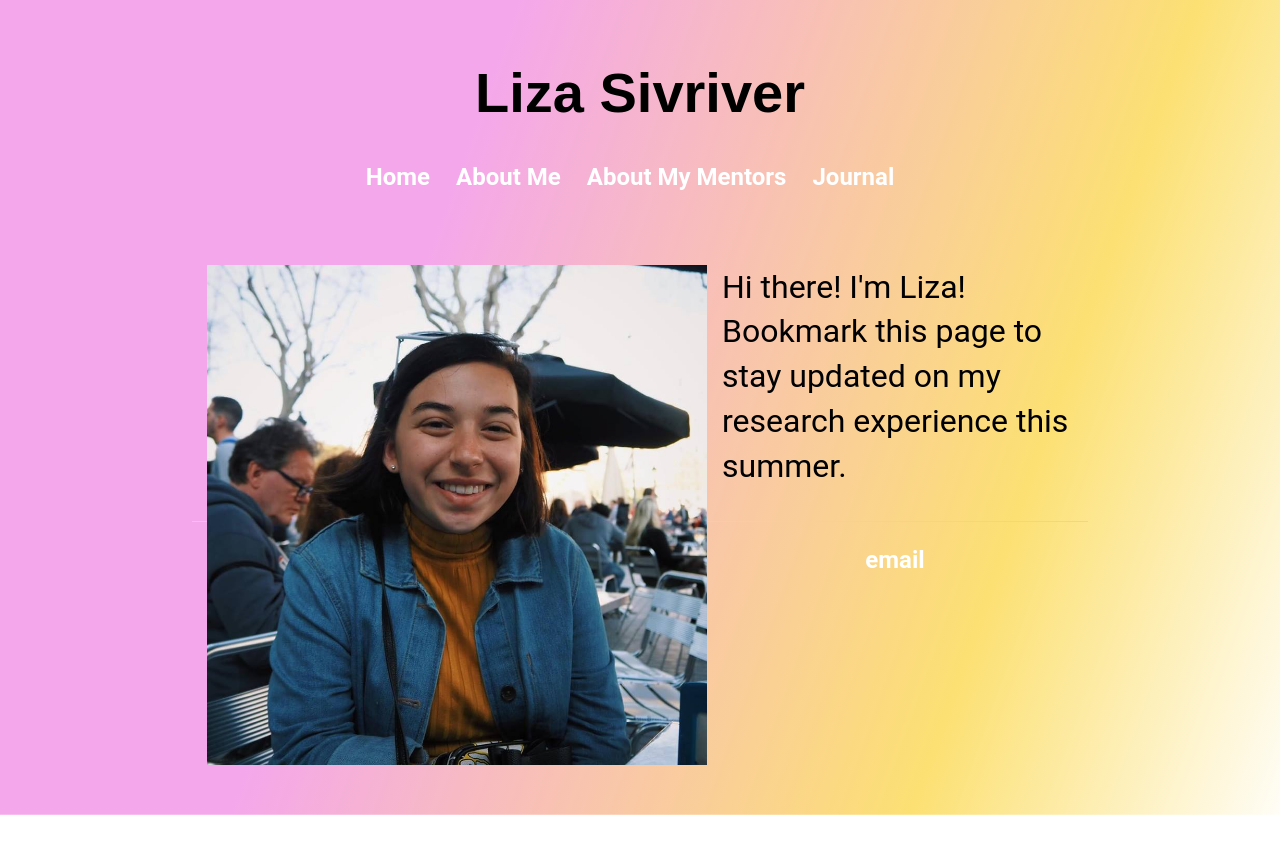
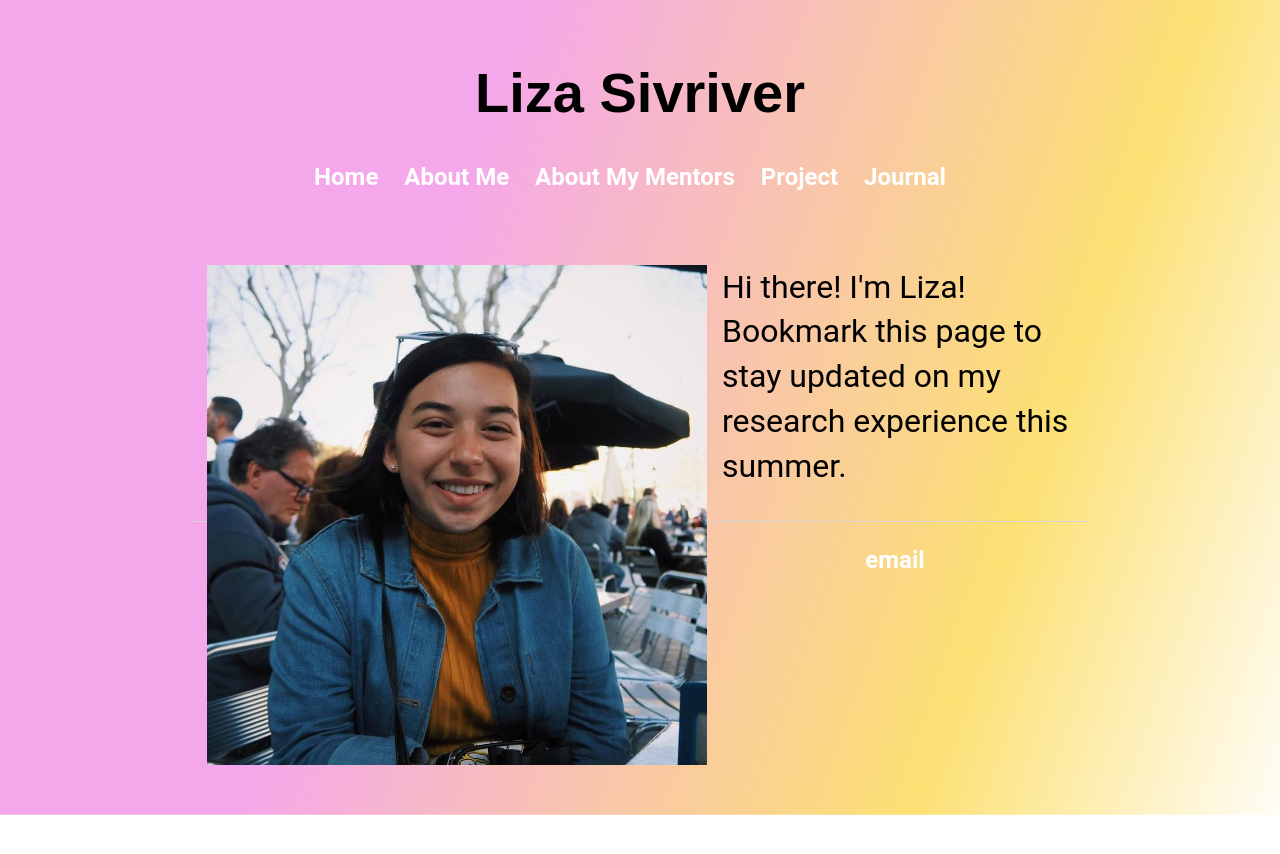
Before and after one commit to lizasivriver/lizasivriver, a Jekyll site: the page built from index.html, in a window 1280 px wide. Shown: the top 854 px of the page. Built offline with Jekyll 4.4.1, drawn with Linux system fonts in a browser that asks for light colours.

Commit message:
adding project

```diff
--- a/_layouts/default.html
+++ b/_layouts/default.html
@@ -13,6 +13,7 @@
 					<li><a href="/">Home</a></li>
 					<li><a href="/about.html">About Me</a></li>
 					<li><a href="/aboutmentors.html">About My Mentors</a></li>
+					<li><a href="/project.html">Project</a></li>
 					<li><a href="/journal.html">Journal</a></li>
 				</ul>
 				</nav>
```
